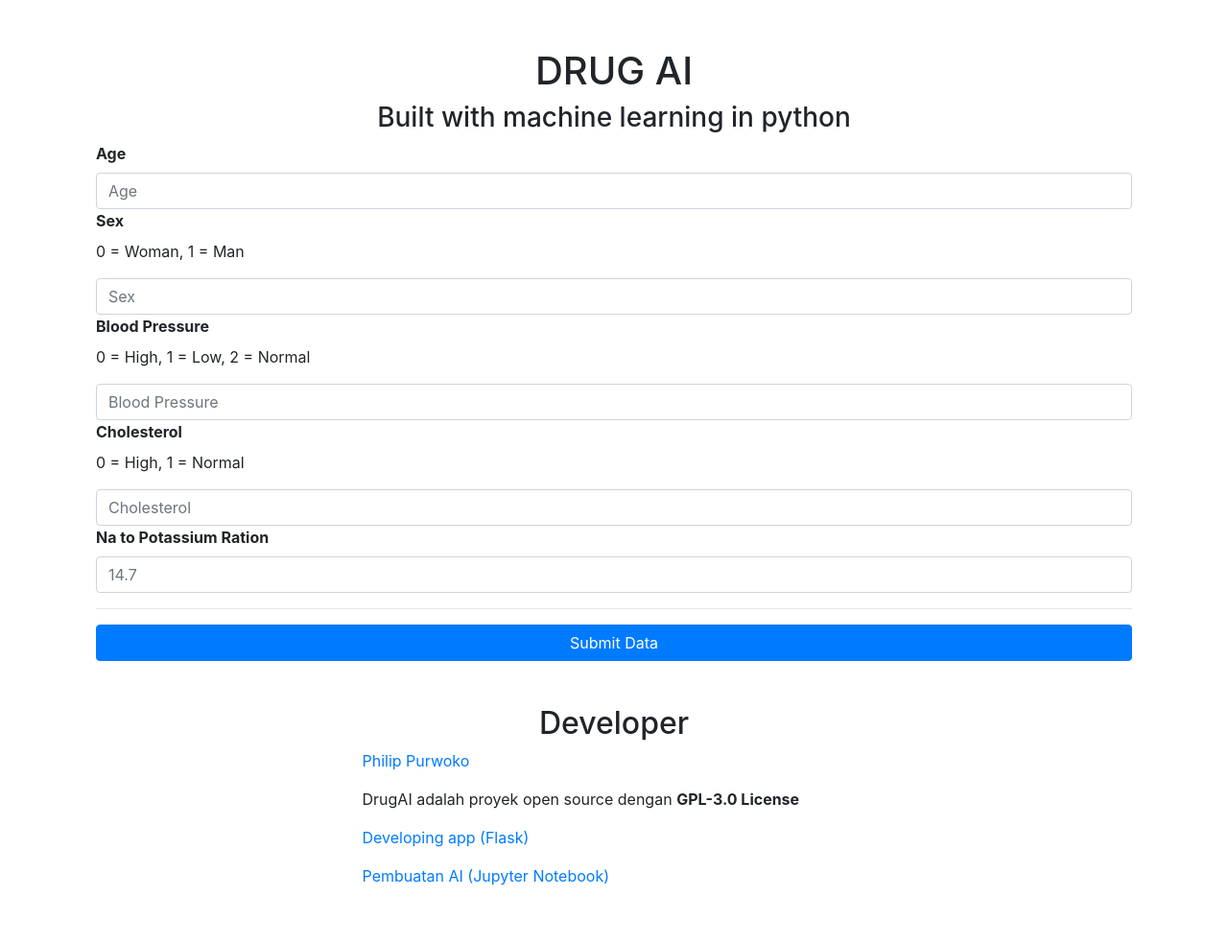
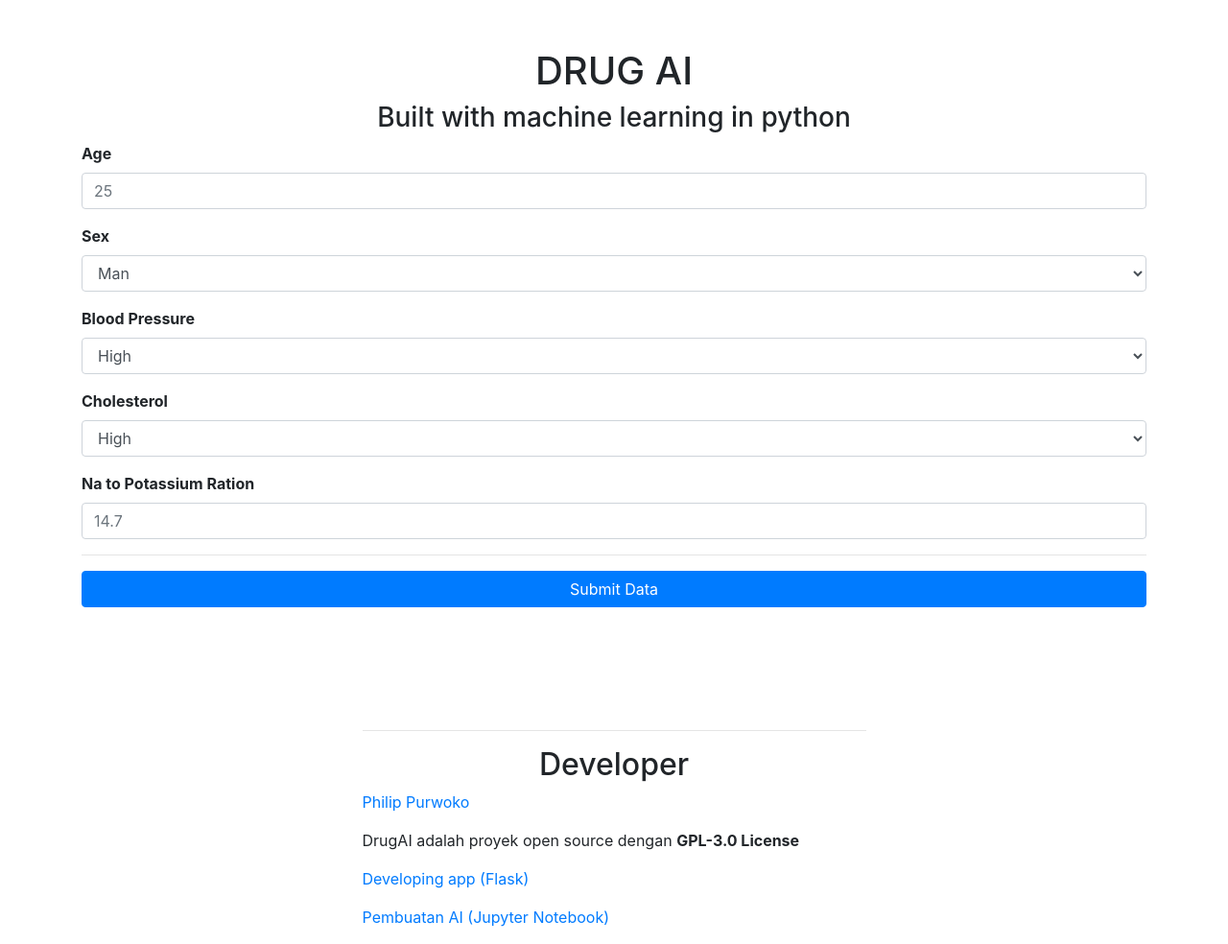
Before and after one commit to PhilipPurwoko/DrugAI, a Flask app: page / in a window 1280 px wide. Shown: the whole page at 96% size. Before the commit the page ends 923 px from the top, so only its background shows below. Run offline with Flask 2, Linux system fonts and the light colour scheme; parts of the project's set-up code (start-up, migrations or seed data) failed here and were passed over; some libraries are stand-ins or nearby versions.

Commit message:
Updated form validation and front end style

```diff
--- a/app/templates/index.html
+++ b/app/templates/index.html
@@ -2,56 +2,52 @@
 <html lang="en">
 <head>
     <meta charset="UTF-8">
+    <meta name="viewport" content="width=device-width, initial-scale=1">
     <title>DRUG AI | Machine Learning Technologhy</title>
     <link rel="stylesheet" type="text/css" href="https://stackpath.bootstrapcdn.com/bootstrap/4.5.2/css/bootstrap.min.css">
 </head>
 <body>
-    <div class="container">
+    <div class="container-fluid">
         <div style="height: 50px"></div>
         <div align="center" class="container">
             <h1>DRUG AI</h1>
             <h3>Built with machine learning in python</h3>
         </div>
         <div class="container">
-            <form action="{{ url_for('predict')}}" method="POST" class="needs-validation">
-                <div class="row">
-                    <div class="col">
-                        <label for="age"><strong>Age</strong></label>
-                        <input class="form-control" type="text" name="age" placeholder="Age" autocomplete='off' required>
-                    </div>
+            <form action="{{ url_for('predict')}}" method="POST" class="needs-validation" id="main-form">
+                <div class="form-group">
+                    <label for="age"><strong>Age</strong></label>
+                    <input class="form-control" type="number" name="age" placeholder="25" autocomplete='off' required>
                 </div>
-                <div class="row">
-                    <div class="col">
-                        <label for="sex"><strong>Sex</strong></label>
-                        <p>0 = Woman, 1 = Man</p>
-                        <input class="form-control" type="text" name="sex" placeholder="Sex" autocomplete='off' required>
-                    </div>
+                <div class="form-group">
+                    <label for="sex"><strong>Sex</strong></label>
+                    <select class="form-control" name="sex" id="sex" form="main-form" required>
+                    	<option value="1">Man</option>
+                    	<option value="0">Woman</option>
+                    </select>
                 </div>
-                <div class="row">
-                    <div class="col">
-                        <label for="bp"><strong>Blood Pressure</strong></label>
-                        <p>0 = High, 1 = Low, 2 = Normal</p>
-                        <input class="form-control" type="text" name="bp" placeholder="Blood Pressure" autocomplete='off' required>
-                    </div>
+                <div class="form-group">
+                    <label for="bp"><strong>Blood Pressure</strong></label>
+                    <select class="form-control" name="bp" id="bp" form="main-form" required>
+                    	<option value="0">High</option>
+                    	<option value="1">Low</option>
+                    	<option value="2">Normal</option>
+                    </select>
                 </div>
-                <div class="row">
-                    <div class="col">
-                        <label for="chol"><strong>Cholesterol</strong></label>
-                        <p>0 = High, 1 = Normal</p>
-                        <input class="form-control" type="text" name="chol" placeholder="Cholesterol" autocomplete='off' required>
-                    </div>
+                <div class="form-group">
+                    <label for="chol"><strong>Cholesterol</strong></label>
+                    <select class="form-control" name="chol" id="chol" form="main-form" required>
+                    	<option value="0">High</option>
+                    	<option value="1">Normal</option>
+                    </select>
                 </div>
-                <div class="row">
-                    <div class="col">
-                        <label for="natok"><strong>Na to Potassium Ration</strong></label>
-                        <input class="form-control" type="text" name="natok" placeholder="14.7" autocomplete='off' required>
-                    </div>
+                <div class="form-group">
+                    <label for="natok"><strong>Na to Potassium Ration</strong></label>
+                    <input class="form-control" type="number" step="0.01" name="natok" placeholder="14.7" autocomplete='off' required>
                 </div>
                 <hr>
-                <div class="row">
-                    <div class="col">
-                        <button type="submit" class="btn btn-primary btn-block">Submit Data</button>
-                    </div>
+                <div class="form-group">
+                	<button type="submit" class="btn btn-primary btn-block">Submit Data</button>
                 </div>
             </form>
         </div>
@@ -65,9 +61,11 @@
             </div>
         </div>
     </div>
+    <div style="height: 50px"></div>
     <div class="container">
     	<div class="row"  style="width: 50%;margin: auto;">
     		<div class="col">
+    			<hr>
     			<h2 align="center">Developer</h2>
     			<p><a href="https://github.com/PhilipPurwoko/">Philip Purwoko</a></p>
     			<p>DrugAI adalah proyek open source dengan <strong>GPL-3.0 License</strong></p>
```
Also changed, not shown: .github/CODE_OF_CONDUCT.md (renamed from CODE_OF_CONDUCT.md).
